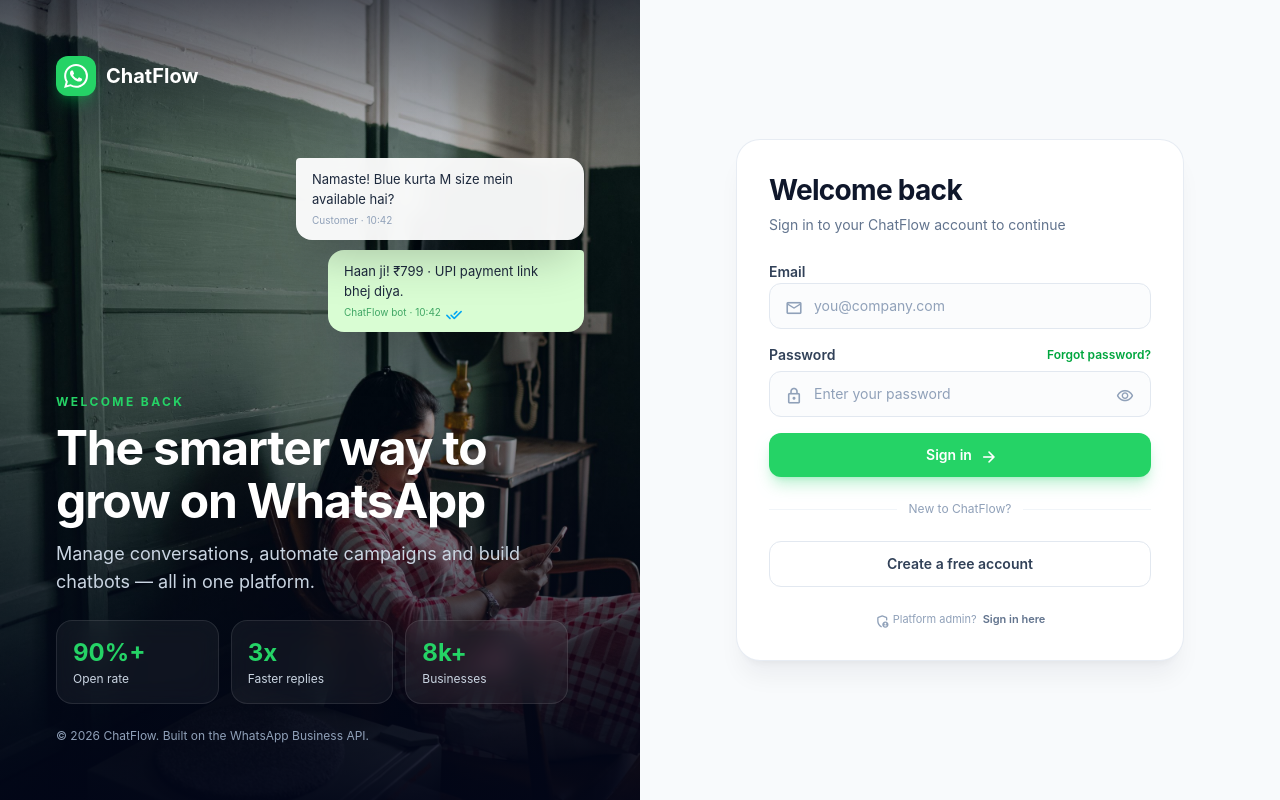
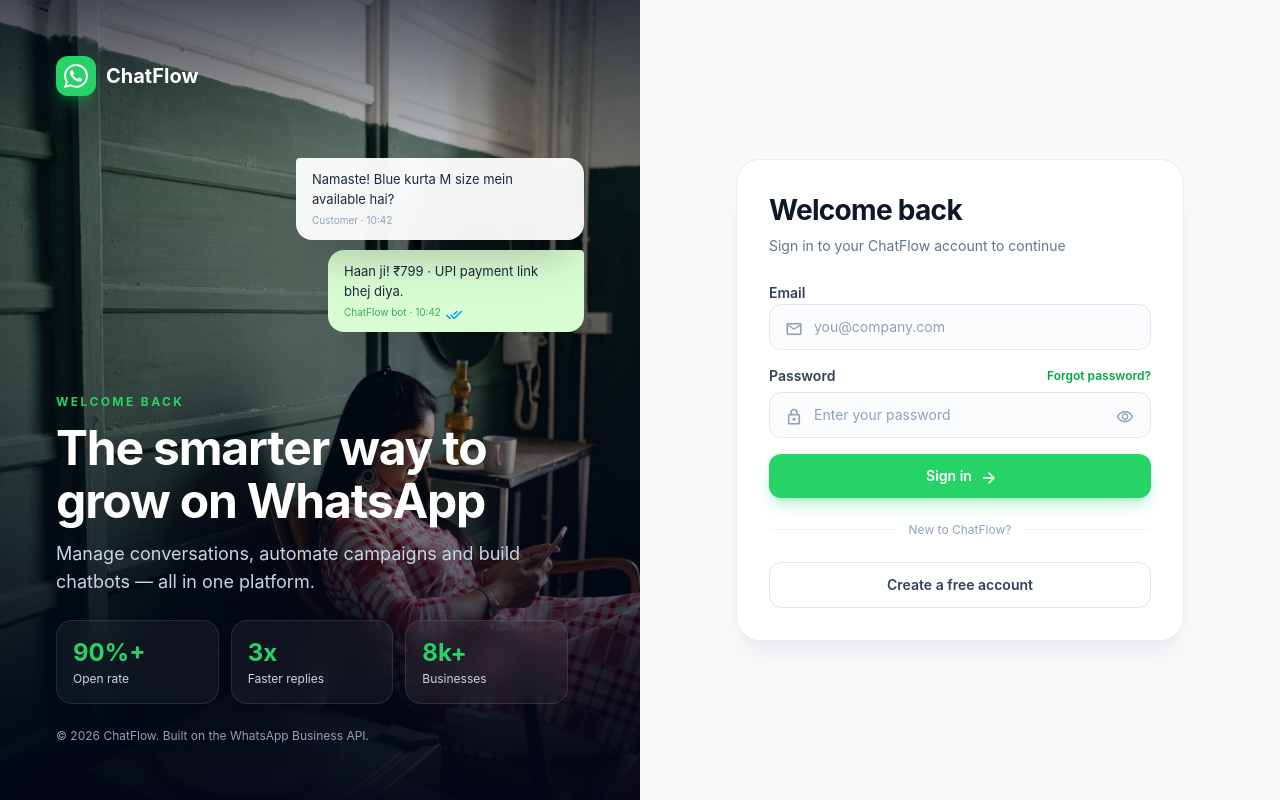
Before and after one commit to joshicloudindia-a11y/whatsapp, a Next.js app: page /login in a window 1280 px wide. Built offline with nearby package versions, Linux system fonts and the light colour scheme.

Commit message:
Remove admin sign-in link from the app login page

```diff
--- a/src/app/(auth)/login/login-form.tsx
+++ b/src/app/(auth)/login/login-form.tsx
@@ -141,10 +141,6 @@ export default function LoginForm() {
         Create a free account
       </Link>
 
-      <p className="text-center text-[11px] text-slate-400 flex items-center justify-center gap-1.5">
-        <Icon name={"admin_panel_settings"} className="w-3 h-3" />
-        Platform admin? <Link href="/admin/login" className="font-semibold text-slate-500 hover:text-slate-700">Sign in here</Link>
-      </p>
     </div>
   );
 }
```
